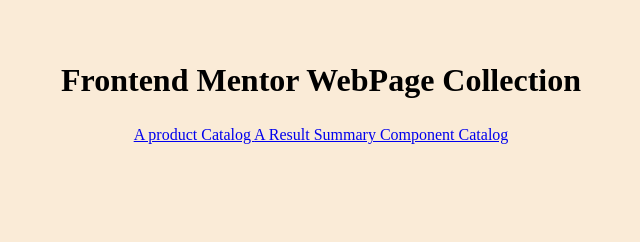
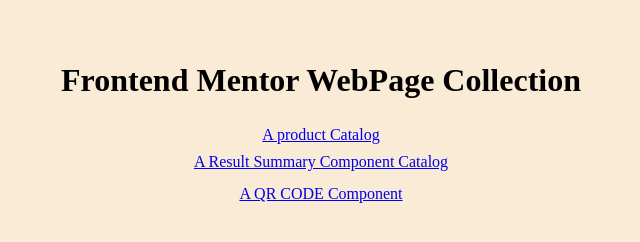
Before and after one commit to agneshkr/frontend-mentor-challenges, a plain HTML site: page index.html in a window 1280 px wide. Shown: the whole page, without its empty margins (319-959 px from the left). Drawn offline with Linux system fonts and the light colour scheme.

Commit message:
small changes

```diff
--- a/index.html
+++ b/index.html
@@ -9,12 +9,21 @@
 <body>
     <h1 class="heading">Frontend Mentor WebPage Collection</h1>
     <div class="link-content">
+        <div>
             <a href="https://agneshkr.github.io/frontend-mentor-challenges/newbie/product-preview-card-component-main/index.html">
                 A product Catalog
             </a>
+        </div>
             <a href="https://agneshkr.github.io/frontend-mentor-challenges/newbie/results-summary-component-main/index.html">
                 A Result Summary Component Catalog
             </a>
         </div>
+        </div>
+            <a href="https://agneshkr.github.io/frontend-mentor-challenges/newbie/qr-code-component-main/index.html">
+                A QR CODE Component
+            </a>
+        </div>
+
+    </div>
 </body>
 </html>
```
Lines whose indentation alone changed are shown as unchanged.
